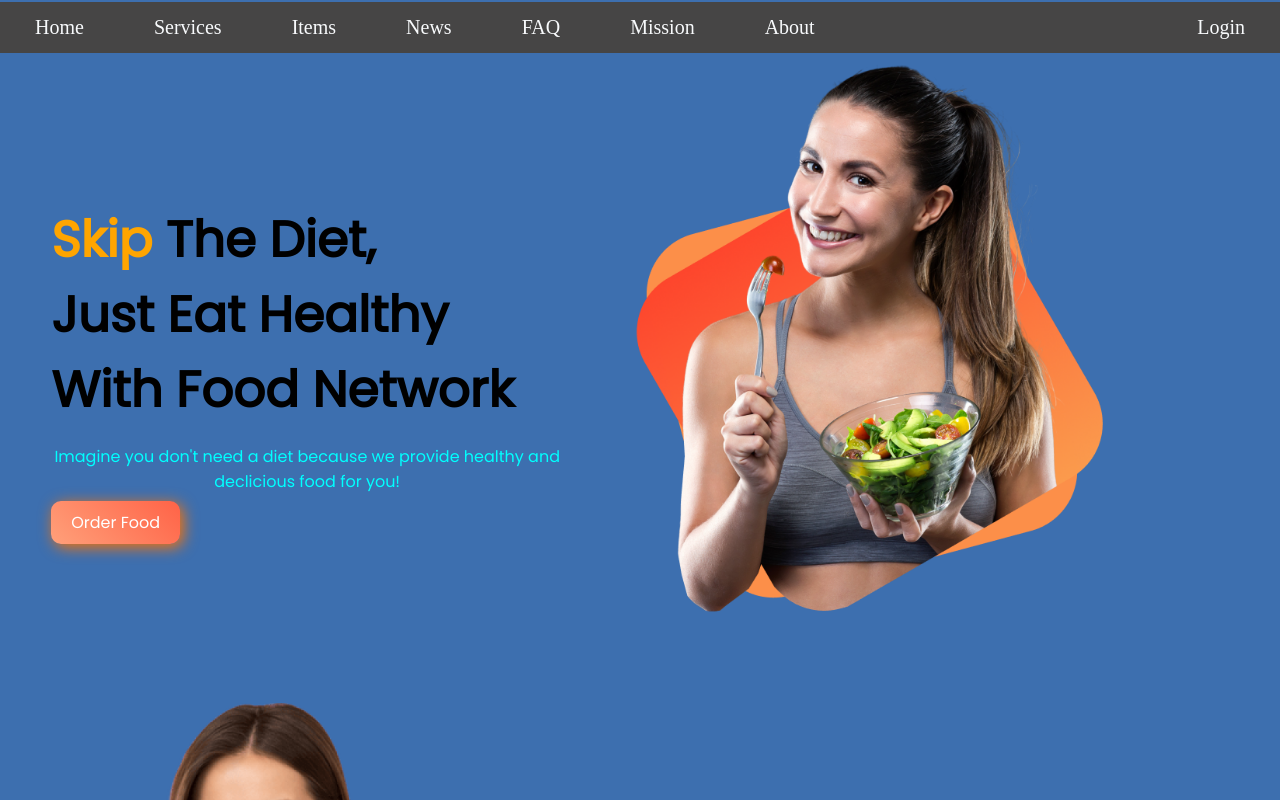
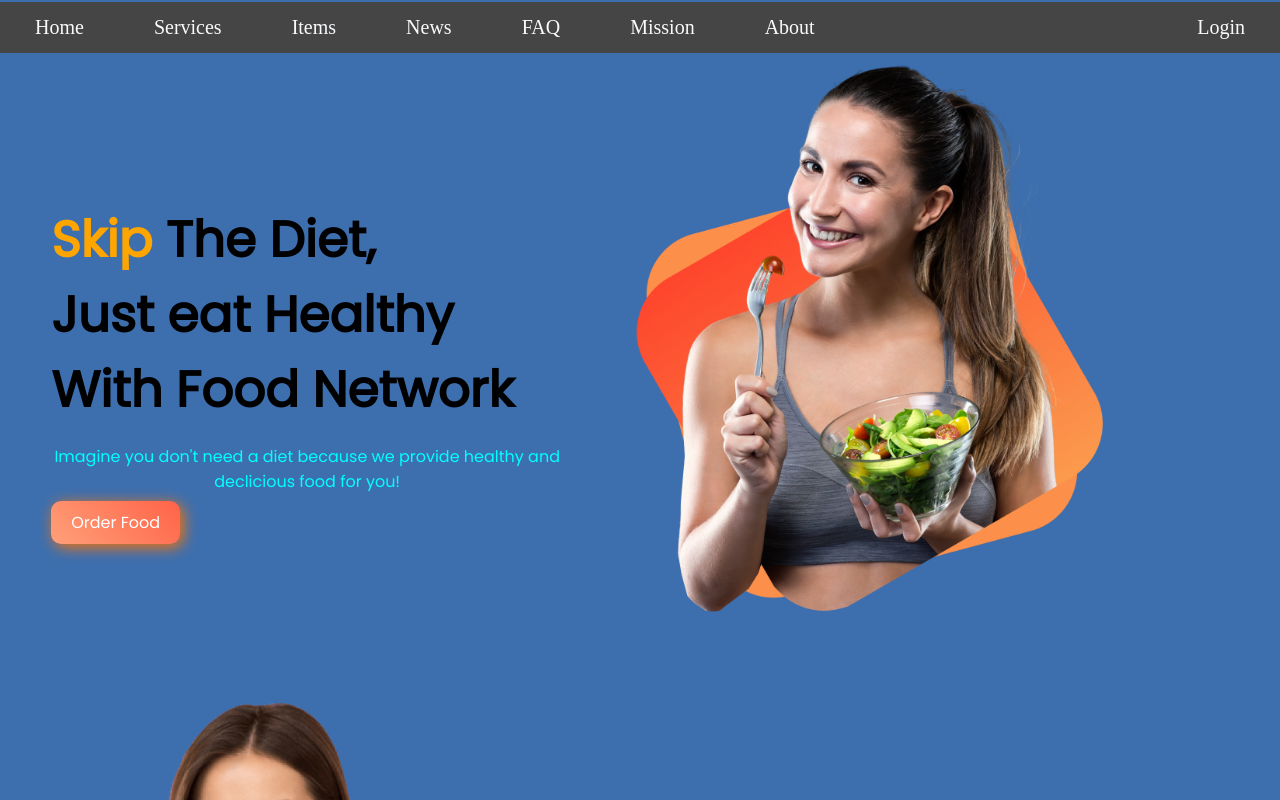
Before and after one commit to MohammadRakib1e18/developer-portfolio, a plain HTML site: page index.html in a window 1280 px wide. Shown: the top 800 px of the page. Drawn offline with Linux system fonts and the light colour scheme.

Commit message:
chaning a letter

```diff
--- a/index.html
+++ b/index.html
@@ -1,5 +1,6 @@
 <!DOCTYPE html>
 <html lang="en">
+
 <head>
     <meta charset="UTF-8">
     <meta http-equiv="X-UA-Compatible" content="IE=edge">
@@ -17,7 +18,9 @@
         <a class="left-navbar-item" href="https://codeforces.com/profile/Curious_Alien" target="_blank">Home</a>
         <a class="left-navbar-item" href="https://atcoder.jp/users/mohammad_rakib" target="_blank">Services</a>
         <a class="left-navbar-item" href="https://lightoj.com/user/trustedrakib" target="_blank">Items</a>
-            <a class="left-navbar-item" href="https://www.taste.com.au/quick-easy/galleries/top-100-easy-dinner-recipes/biccuul7" target="_blank">News</a>
+        <a class="left-navbar-item"
+            href="https://www.taste.com.au/quick-easy/galleries/top-100-easy-dinner-recipes/biccuul7"
+            target="_blank">News</a>
         <a class="left-navbar-item" href="https://codeforces.com/profile/Curious_Alien" target="_blank">FAQ</a>
         <a class="left-navbar-item" href="https://codeforces.com/profile/Curious_Alien" target="_blank">Mission</a>
         <a class="left-navbar-item" href="https://codeforces.com/profile/Curious_Alien" target="_blank">About</a>
@@ -28,7 +31,7 @@
     <section class="order-healthy-food">
         <div class="half-width get-top-space">
             <h1><span class="orange-color">Skip</span> The Diet,</h1>
-                <h1>Just Eat Healthy</h1>
+            <h1>Just eat Healthy</h1>
             <h1>With Food Network</h1>
             <p>Imagine you don't need a diet because we provide healthy and declicious food for you!</p>
             <a class="order-button" href="https://codeforces.com/profile/Curious_Alien" target="_blank">Order Food</a>
@@ -46,14 +49,16 @@
 
         <div class="half-width get-top-space">
             <h1>About Me</h1>
-                <p>Hi, I'm Mohamamd Rakib, a student of Programming Hero. I am a competitive programmer. Now I'm learning Web Developing and it's interesting, too.</p>
+            <p>Hi, I'm Mohamamd Rakib, a student of Programming Hero. I am a competitive programmer. Now I'm learning
+                Web Developing and it's interesting, too.</p>
             <a class="order-button" href="https://leetcode.com/mohammadRakib/" target="_blank">Contact Me</a>
         </div>
     </section>
     <!------------------------------------------------------------------------>
     <div class="my-recipies">
         <h1 class="gray-color stylish-font">My Recipies</h1>
-            <p>I love coding. I am a competitive programmer. Now I'm studing Web Development from programming Hero. But I'm a food lover</p>
+        <p>I love coding. I am a competitive programmer. Now I'm studing Web Development from programming Hero. But I'm
+            a food lover</p>
         <p>You'll be amazed seeing my food recipies.</p>
     </div>
 
@@ -82,4 +87,5 @@
         <p>Eat healthy to live healthy. Live healthy to live happy</p>
     </footer>
 </body>
+
 </html>
```
Lines whose indentation alone changed are shown as unchanged.
